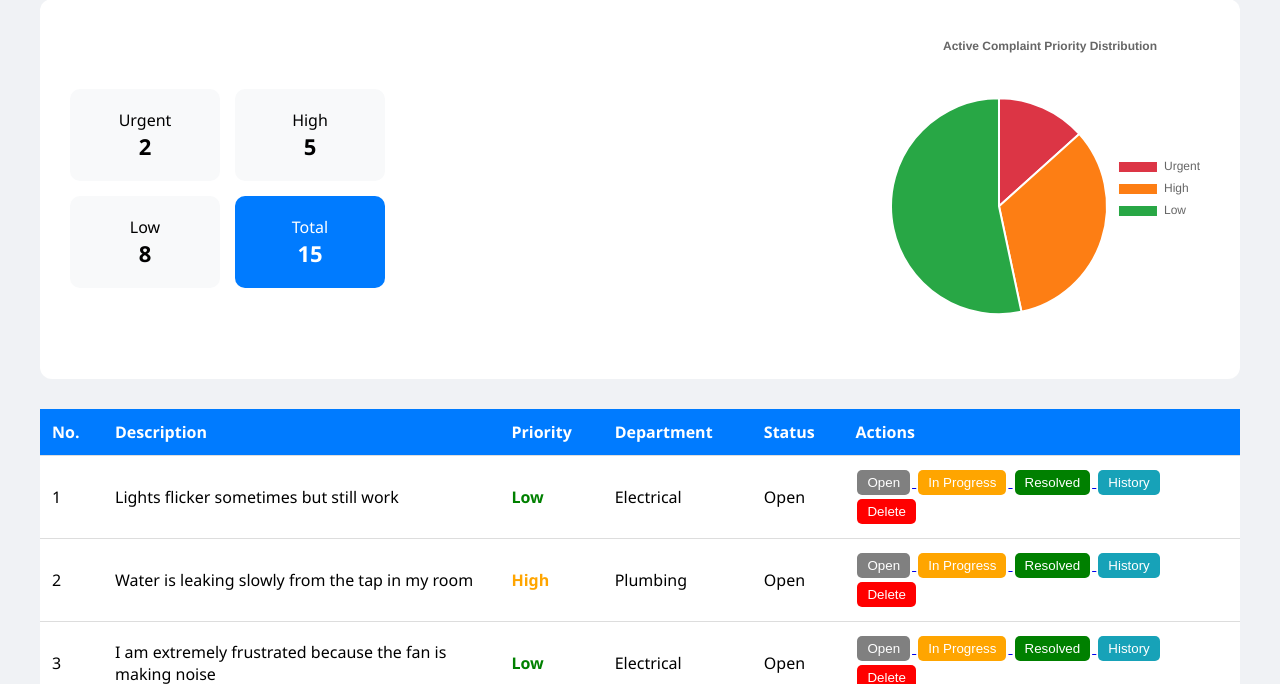
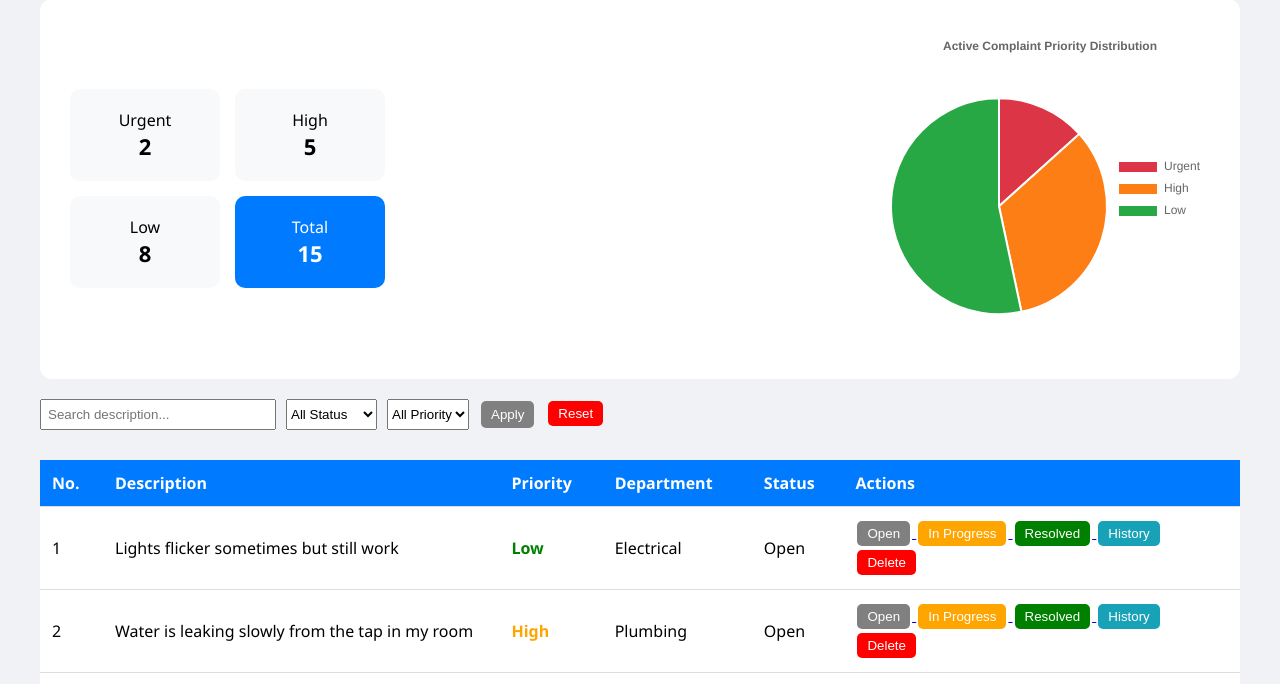
Before and after one commit to sur3sh-bot/complaints-escalation-system-with-auto-priority, a Flask app: page /admin in a window 1280 px wide. Shown: the part 206-890 px from the top of the page. Run offline with Flask 3, Linux system fonts and the light colour scheme; the visitor is signed in with stand-in values (Sample User, id 1); data comes from the database, SQL or seed files in the repository.

Commit message:
Add search and filter functionality to admin dashboard

```diff
--- a/templates/admin.html
+++ b/templates/admin.html
@@ -145,6 +145,31 @@
 
 </div>
 
+<form method="GET" action="/admin" style="margin-top:20px; display:flex; gap:10px; flex-wrap:wrap;">
+
+    <input type="text" name="q" placeholder="Search description..."
+           value="{{ filters.q or '' }}"
+           style="padding:6px; width:220px;">
+
+    <select name="status">
+        <option value="">All Status</option>
+        <option value="Open" {% if filters.status=='Open' %}selected{% endif %}>Open</option>
+        <option value="In Progress" {% if filters.status=='In Progress' %}selected{% endif %}>In Progress</option>
+        <option value="Resolved" {% if filters.status=='Resolved' %}selected{% endif %}>Resolved</option>
+    </select>
+
+    <select name="severity">
+        <option value="">All Priority</option>
+        <option value="Urgent" {% if filters.severity=='Urgent' %}selected{% endif %}>Urgent</option>
+        <option value="High" {% if filters.severity=='High' %}selected{% endif %}>High</option>
+        <option value="Low" {% if filters.severity=='Low' %}selected{% endif %}>Low</option>
+    </select>
+
+    <button type="submit" class="btn open">Apply</button>
+    <a href="/admin"><button type="button" class="btn delete">Reset</button></a>
+
+</form>
+
 <!-- TABLE -->
 <table>
     <tr>
```
